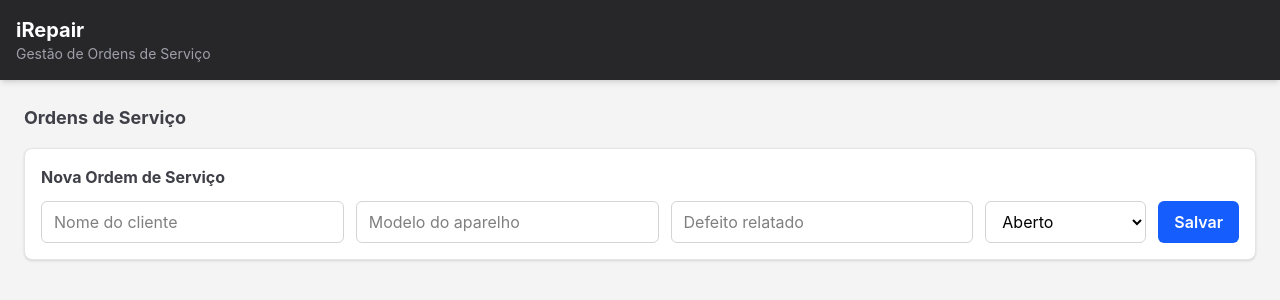
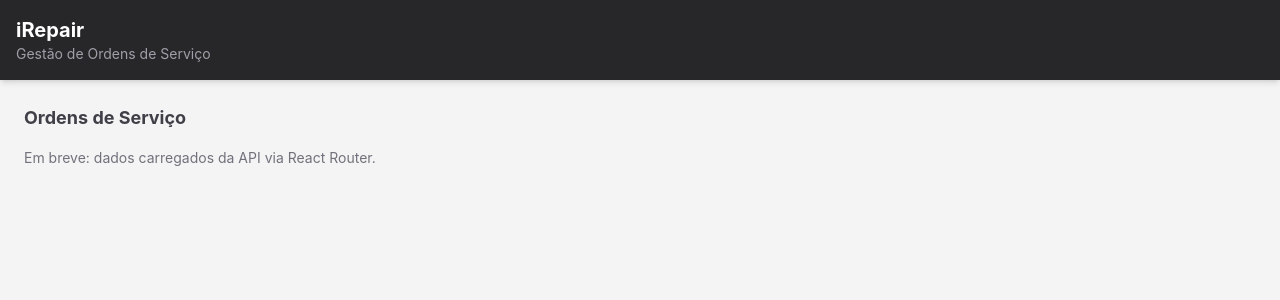
Before and after one commit to hugo338mvm/iRepair, a React (Vite) app: page / in a window 1280 px wide. Shown: the top 300 px of the page. Built offline with nearby package versions, Linux system fonts and the light colour scheme.

Commit message:
refactor: muda componentes para arrow function e ingles

```diff
--- a/src/App.tsx
+++ b/src/App.tsx
@@ -1,12 +1,6 @@
-import { useState } from 'react';
 import { Header } from './components/Header';
-import { ServiceCard } from './components/ServiceCard';
-import { NewServiceForm } from './components/NewServiceForm';
-import type { OrdemServico } from './types/serviceOrder';
 
-export function App() {
-  const [ordens, setOrdens] = useState<OrdemServico[]>([]);
-
+export const App = () => {
   return (
     <div className="min-h-screen bg-zinc-100">
       <Header />
@@ -14,15 +8,10 @@ export function App() {
         <h2 className="text-lg font-bold text-zinc-700 mb-4">
           Ordens de Serviço
         </h2>
-        <NewServiceForm
-          onAdicionar={(novaOrdem) => setOrdens([...ordens, novaOrdem])}
-        />
-        <div className="grid grid-cols-1 md:grid-cols-2 lg:grid-cols-3 gap-4">
-          {ordens.map((ordem) => (
-            <ServiceCard key={ordem.id} ordem={ordem} />
-          ))}
-        </div>
+        <p className="text-zinc-500 text-sm">
+          Em breve: dados carregados da API via React Router.
+        </p>
       </main>
     </div>
   );
-}
+};
--- a/src/components/NewServiceForm.tsx
+++ b/src/components/NewServiceForm.tsx
@@ -1,79 +1,6 @@
-import { useState } from 'react';
-import type { OrdemServico, StatusOS } from '../types/serviceOrder';
-
-interface NewServiceFormProps {
-  onAdicionar: (novaOrdem: OrdemServico) => void;
-}
-
-export function NewServiceForm({ onAdicionar }: NewServiceFormProps) {
-  const [cliente, setCliente] = useState('');
-  const [aparelho, setAparelho] = useState('');
-  const [defeito, setDefeito] = useState('');
-  const [status, setStatus] = useState<StatusOS>('aberto');
-
-  function handleSalvar() {
-    if (!cliente || !aparelho || !defeito) {
-      alert('Preencha todos os campos!');
-      return;
-    }
-
-    const novaOrdem: OrdemServico = {
-      id: crypto.randomUUID(),
-      cliente,
-      aparelho,
-      defeito,
-      status,
-    };
-
-    onAdicionar(novaOrdem);
-
-    setCliente('');
-    setAparelho('');
-    setDefeito('');
-    setStatus('aberto');
-  }
-
+export const NewServiceForm = () => {
   return (
-    <div className="bg-white border border-zinc-200 rounded-lg p-4 mb-6 shadow-sm">
-      <h2 className="font-bold text-zinc-700 mb-3">Nova Ordem de Serviço</h2>
-      <div className="flex flex-col md:flex-row gap-3">
-        <input
-          type="text"
-          placeholder="Nome do cliente"
-          value={cliente}
-          onChange={(e) => setCliente(e.target.value)}
-          className="border border-zinc-300 rounded-md px-3 py-2 flex-1"
-        />
-        <input
-          type="text"
-          placeholder="Modelo do aparelho"
-          value={aparelho}
-          onChange={(e) => setAparelho(e.target.value)}
-          className="border border-zinc-300 rounded-md px-3 py-2 flex-1"
-        />
-        <input
-          type="text"
-          placeholder="Defeito relatado"
-          value={defeito}
-          onChange={(e) => setDefeito(e.target.value)}
-          className="border border-zinc-300 rounded-md px-3 py-2 flex-1"
-        />
-        <select
-          value={status}
-          onChange={(e) => setStatus(e.target.value as StatusOS)}
-          className="border border-zinc-300 rounded-md px-3 py-2"
-        >
-          <option value="aberto">Aberto</option>
-          <option value="em_andamento">Em Andamento</option>
-          <option value="finalizado">Finalizado</option>
-        </select>
-        <button
-          onClick={handleSalvar}
-          className="bg-blue-600 hover:bg-blue-700 text-white font-semibold px-4 py-2 rounded-md transition-colors"
-        >
-          Salvar
-        </button>
-      </div>
+    <div className="bg-white border border-zinc-200 rounded-lg p-4 mb-6 shadow-sm text-zinc-400 text-sm">
     </div>
   );
-}
+};
--- a/src/components/ServiceCard.tsx
+++ b/src/components/ServiceCard.tsx
@@ -1,34 +1,31 @@
-import type { OrdemServico } from '../types/serviceOrder';
+import type { ServiceOrder } from '../types';
 
 interface ServiceCardProps {
-  ordem: OrdemServico;
+  order: ServiceOrder;
 }
 
-export function ServiceCard({ ordem }: ServiceCardProps) {
+export const ServiceCard = ({ order }: ServiceCardProps) => {
   return (
     <div className="border border-zinc-200 bg-white p-4 rounded-lg shadow-sm">
       <div className="flex justify-between items-start mb-2">
-        <h3 className="font-bold text-lg text-zinc-800">{ordem.cliente}</h3>
+        <h3 className="font-bold text-lg text-zinc-800">{order.device}</h3>
         <span
           className={`text-xs font-semibold px-2 py-1 rounded-full ${
-            ordem.status === 'aberto'
+            order.status === 'open'
               ? 'bg-green-100 text-green-700'
-              : ordem.status === 'em_andamento'
+              : order.status === 'in_progress'
               ? 'bg-yellow-100 text-yellow-700'
               : 'bg-zinc-200 text-zinc-600'
           }`}
         >
-          {ordem.status === 'aberto' && 'Aberto'}
-          {ordem.status === 'em_andamento' && 'Em Andamento'}
-          {ordem.status === 'finalizado' && 'Finalizado'}
+          {order.status === 'open' && 'Aberto'}
+          {order.status === 'in_progress' && 'Em Andamento'}
+          {order.status === 'done' && 'Finalizado'}
         </span>
       </div>
       <p className="text-sm text-zinc-600">
-        <span className="font-medium">Aparelho:</span> {ordem.aparelho}
-      </p>
-      <p className="text-sm text-zinc-600">
-        <span className="font-medium">Defeito:</span> {ordem.defeito}
+        <span className="font-medium">Defeito:</span> {order.issue}
       </p>
     </div>
   );
-}
+};
```
